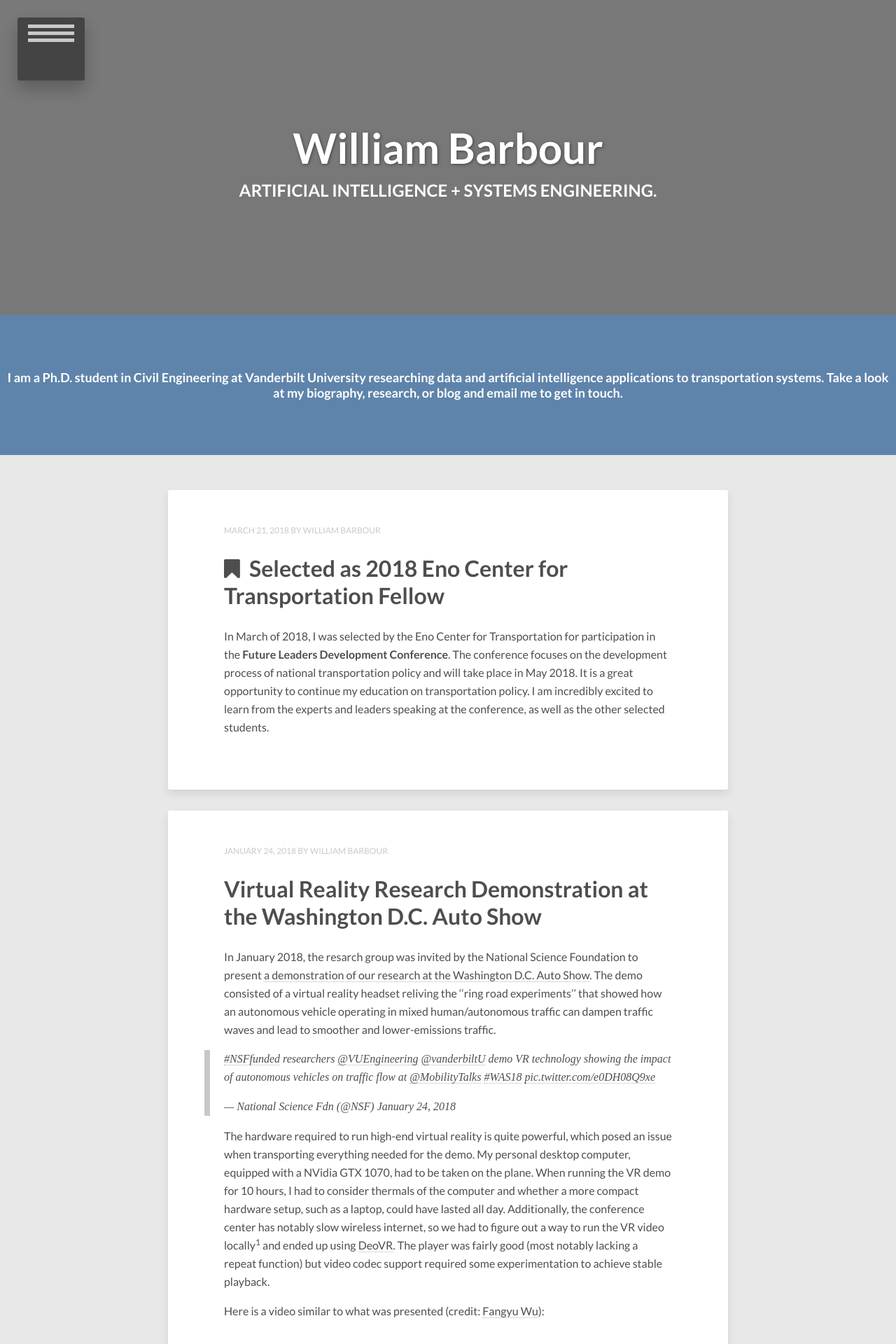
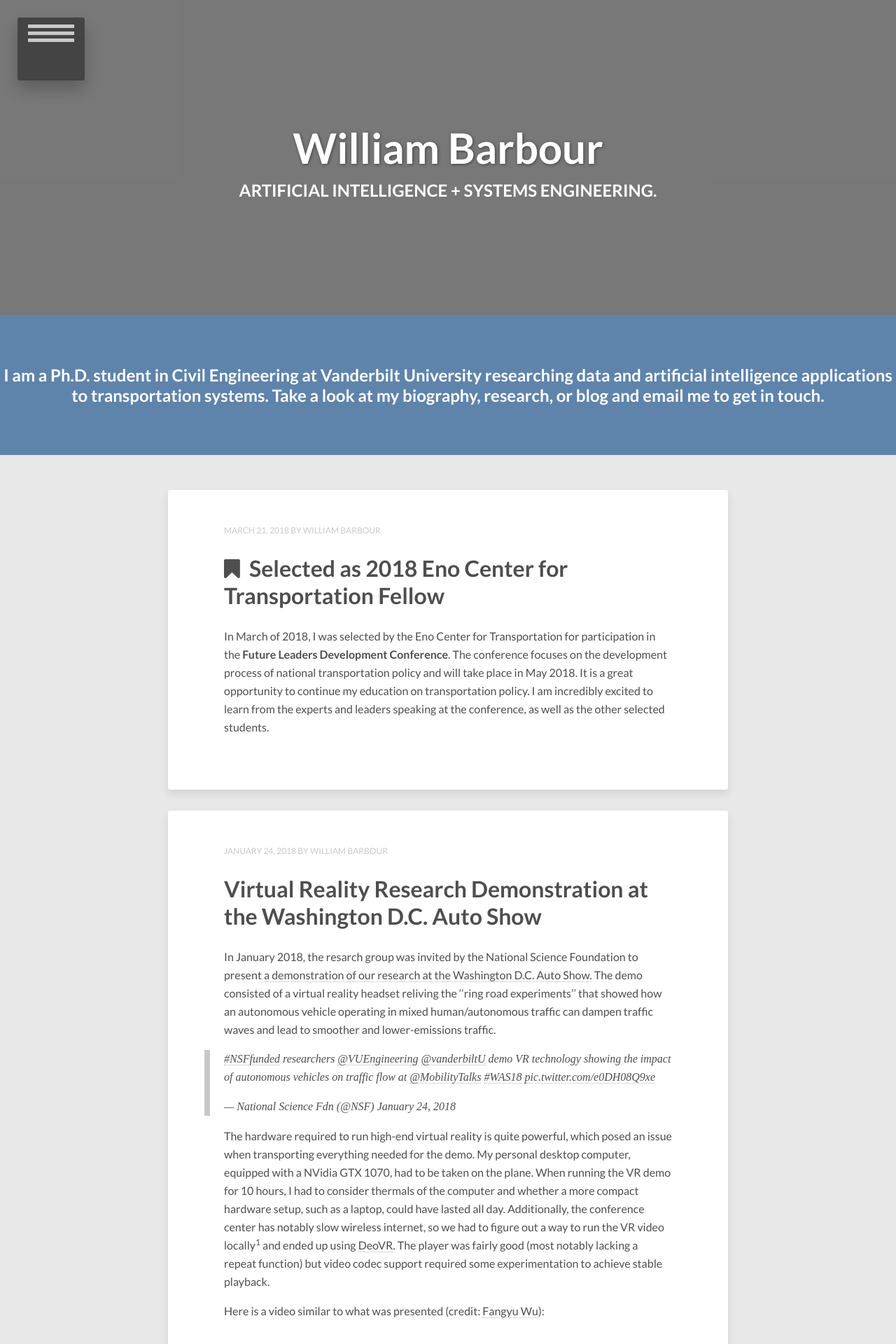
Before and after one commit to barbourww/barbourww.github.io, a Jekyll site: the page built from index.html, in a window 1280 px wide. Shown: the top 1920 px of the page at 70% size. Built offline with Jekyll 4.4.1, drawn with Linux system fonts in a browser that asks for light colours; nearby versions of some CDN libraries; the list of posts is cut into pages by our own code; comment, search, counter and statistics services are not loaded; grey boxes are pictures that could not be loaded.

Commit message:
Adaptive worked. Need to fine tune size.

```diff
--- a/_sass/_page.scss
+++ b/_sass/_page.scss
@@ -175,10 +175,10 @@ body {
 		color: #fff;
 
 		@media #{$medium} {
+			@include font-rem(36);
+		}
+		@media #{$small} {
 			@include font-rem(24);
-		}
-		@media #{$medium} {
-			@include font-rem(18);
 		}
 	}
 
```
